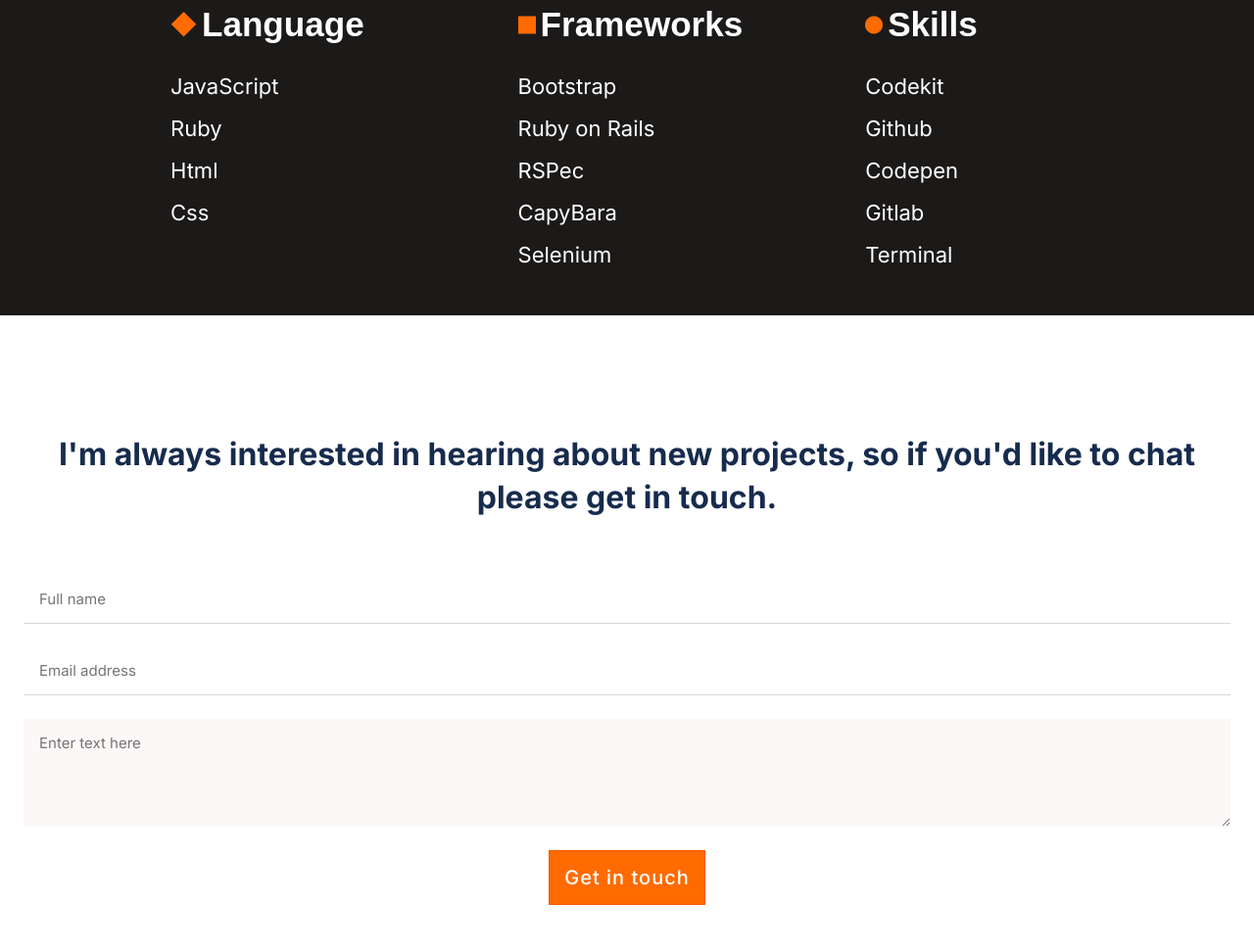
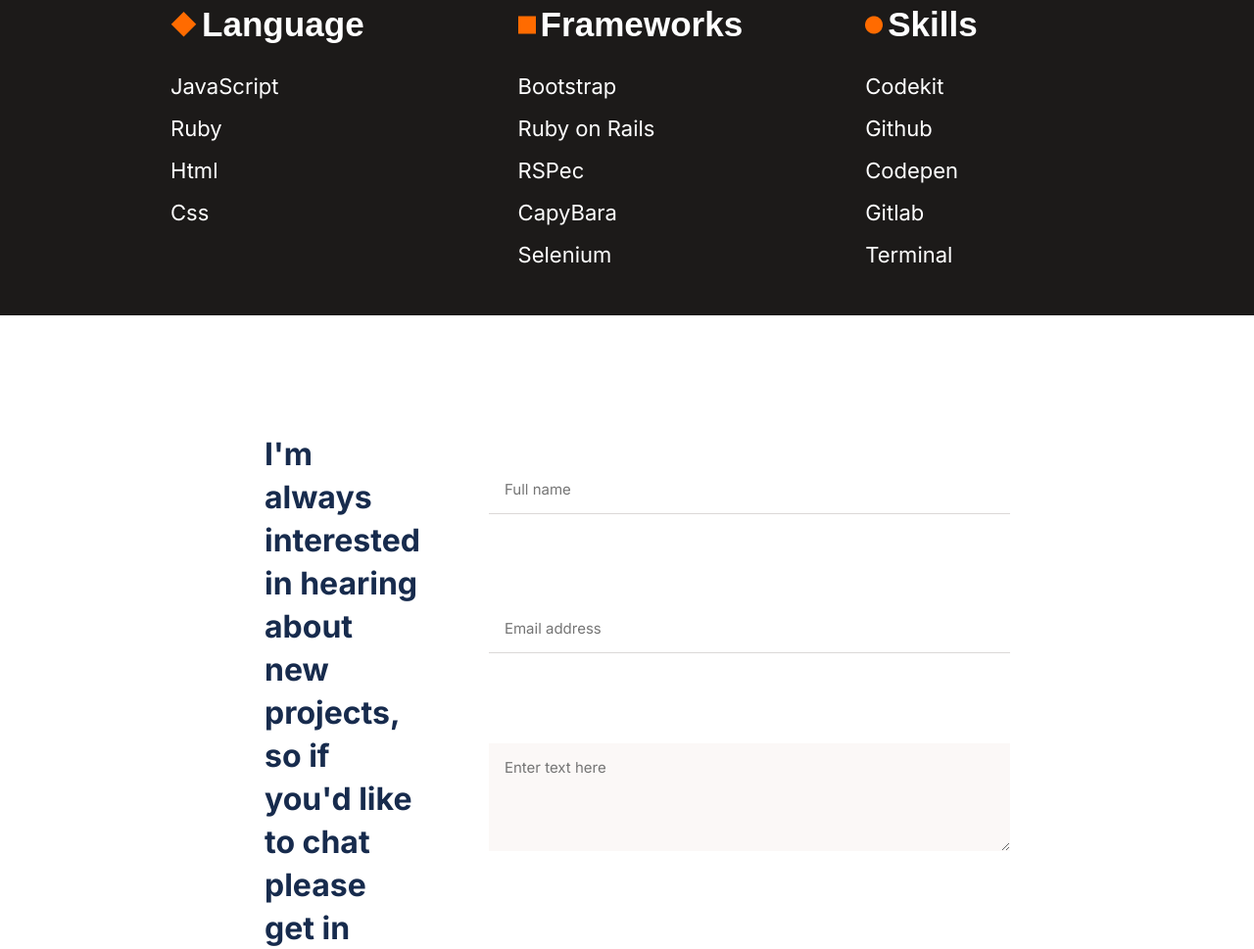
Before and after one commit to Zainab-Alzubair/portfolio, a website: page index.html in a window 1280 px wide. Shown: the part 2753-3722 px from the top of the page at 98% size. Drawn offline with Linux system fonts and the light colour scheme.

Commit message:
Add style to contact-form section

```diff
--- a/styles.css
+++ b/styles.css
@@ -1069,4 +1069,91 @@
   list-style: none;
   margin-bottom: 40px;
 }
+/** Form SECTION**/
+#contact-form {
+  padding: 120px 270px;
+  display: flex;
+  flex-direction: row;
+  border-bottom: 1px solid rgb(219, 216, 215);
 }
+
+#contact-from * {
+  box-sizing: border;
+}
+
+#contact-form h2 {
+  font-family: 'Inter', sans-serif;
+  font-size: 32px;
+  color: rgb(23, 43, 77);
+  line-height: 44px;
+  text-align: left;
+  font-weight: 700;
+  margin-bottom: 58px;
+  width: 500px;
+}
+
+form {
+  display: grid;
+  grid-template-columns: 1fr;
+  gap: 24px;
+  justify-content: center;
+  align-items: center;
+}
+
+#cf-btn {
+  max-width: fit-content;
+  background-color: rgb(255, 107, 0, 1);
+  color: white;
+  font-family: 'Inter', sans-serif;
+  font-size: 20px;
+  line-height: 24px;
+  letter-spacing: 1px;
+  font-weight: 500;
+  padding: 15px;
+  margin: 10px 80px;
+  border: 1px solid #f55800;
+}
+
+#cf-btn:hover {
+  background: #fff5e1;
+  border: 1px solid #f55800;
+  color: #f55800;
+}
+
+input {
+  font-family: 'Inter', sans-serif;
+  padding: 0 16px;
+  height: 48px;
+  border: 0;
+  border-bottom: 1px solid rgb(219, 216, 215);
+  width: 500px;
+  margin-left: 70px;
+}
+
+textarea {
+  font-family: 'Inter', sans-serif;
+  padding: 15px 16px;
+  border: none;
+  background-color: rgb(251, 248, 247);
+  min-height: 6em;
+  width: 500px;
+  margin-left: 70px;
+}
+
+::placeholder {
+  font-size: 15px;
+}
+
+footer {
+  display: flex;
+  justify-content: center;
+  height: fit-content;
+  height: 72px;
+}
+
+.social-icon-f {
+  list-style: none;
+  display: flex;
+  height: 72px;
+}
+}
```
